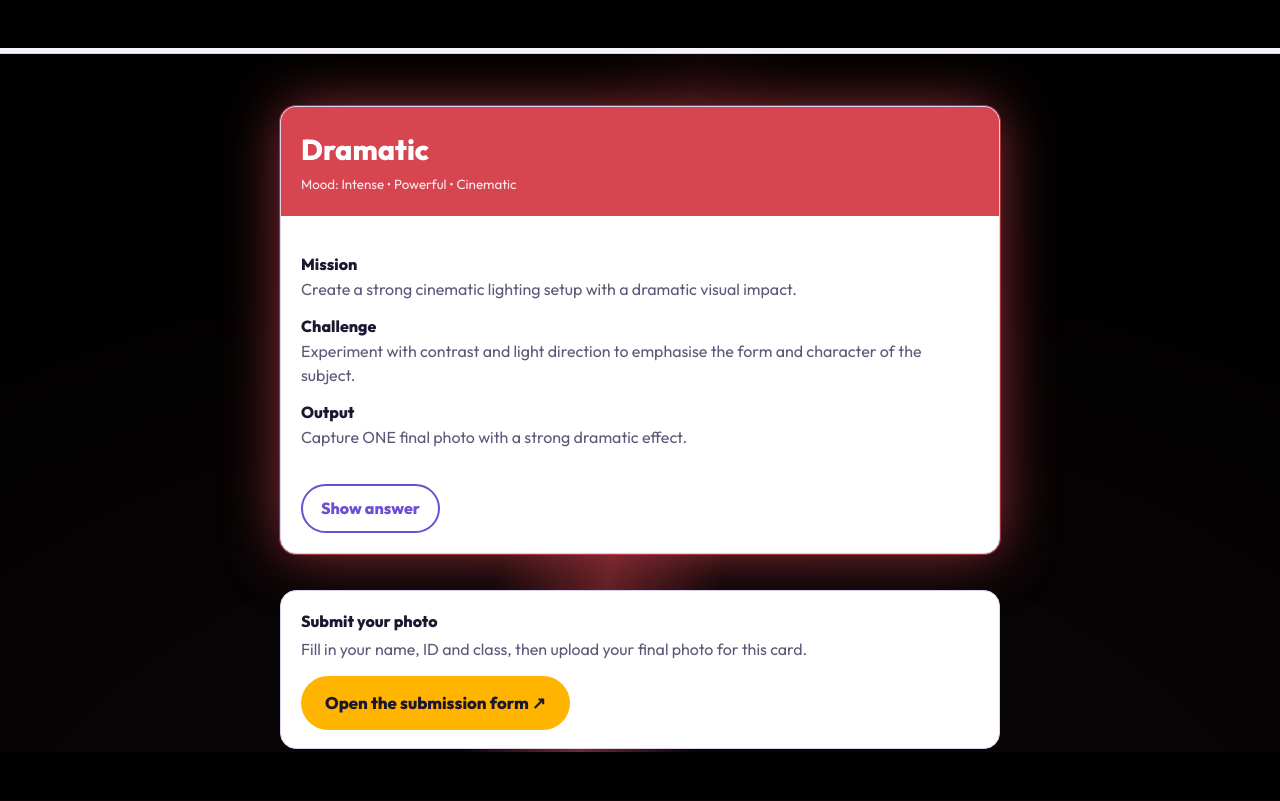
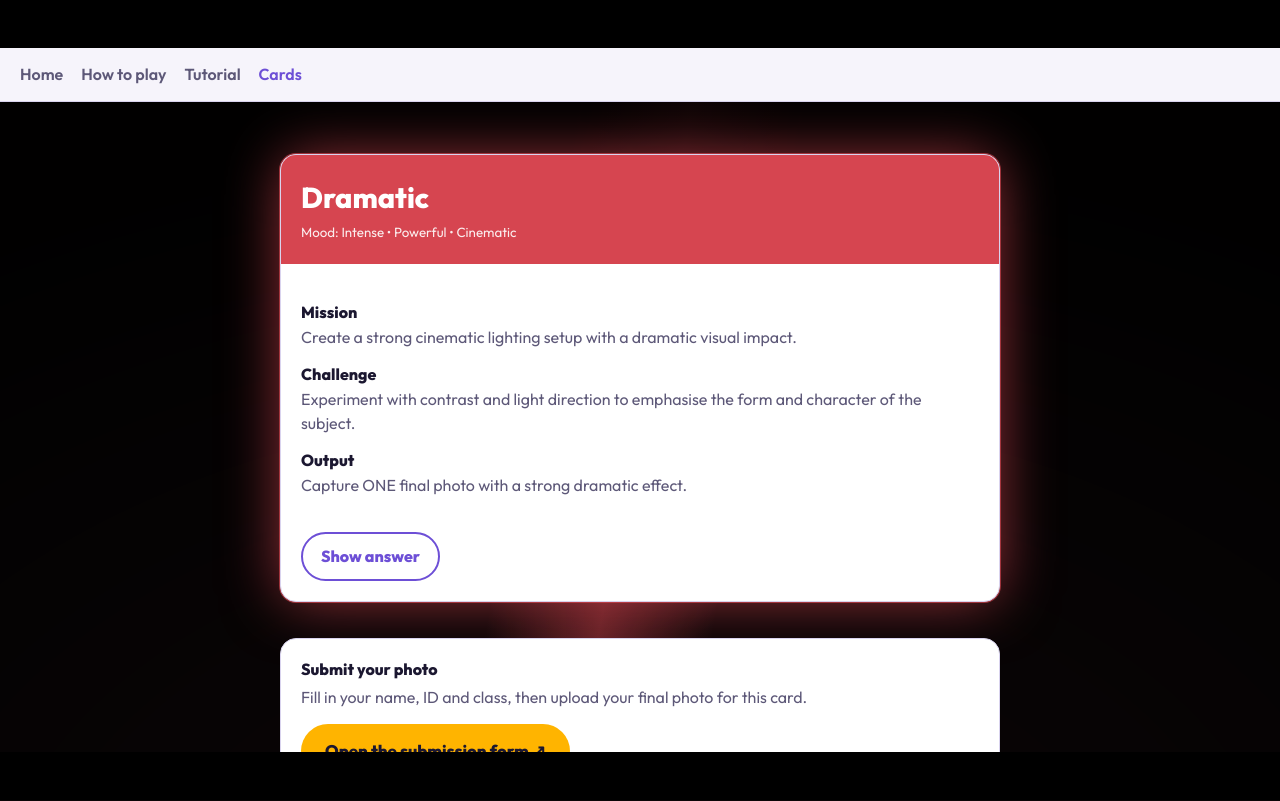
Before and after one commit to ezindrui-coder/portable-studio, a plain HTML site: page dramatic.html in a window 1280 px wide. Shown: the top 801 px of the page. Drawn offline with Linux system fonts and the light colour scheme.

Commit message:
Add files via upload

```diff
--- a/style.css
+++ b/style.css
@@ -80,6 +80,8 @@ body.theme-dramatic::before{content:"";position:fixed;inset:0;z-index:0;pointer-
     linear-gradient(100deg, transparent 42%, color-mix(in srgb, var(--c) 55%, transparent) 50%, transparent 58%)}
 .cine-bar{position:fixed;left:0;right:0;height:6vh;background:#000;z-index:2;pointer-events:none}
 .cine-bar.top{top:0}.cine-bar.bottom{bottom:0}
+body.theme-dramatic .page-wrap{padding-top:6vh}
+body.theme-dramatic nav{top:6vh}
 body.theme-dramatic .gc{animation:dramaticGlow 4s ease-in-out infinite}
 @keyframes dramaticGlow{
   0%,100%{box-shadow:0 0 0 1px color-mix(in srgb, var(--c) 45%, transparent),0 0 30px -8px color-mix(in srgb, var(--c) 60%, transparent)}
```
